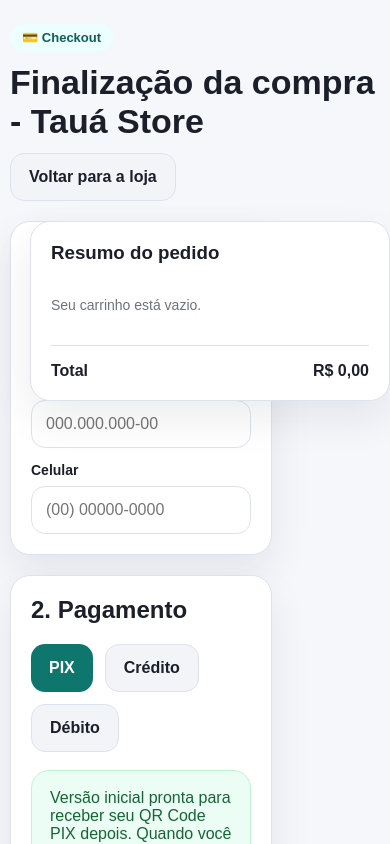
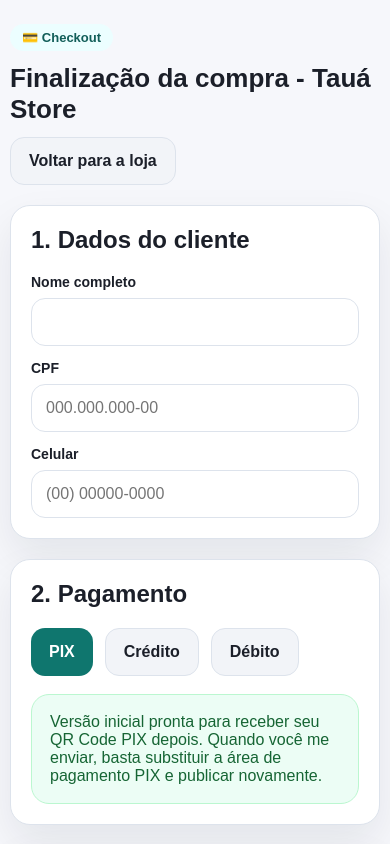
Before and after one commit to mateuseduardo250/Taua-Store, a Next.js app: page /checkout in a window 390 px wide. Shown: the top 844 px of the page. Built offline with nearby package versions, Linux system fonts and the light colour scheme.

Commit message:
Update page.tsx

```diff
--- a/src/app/checkout/page.tsx
+++ b/src/app/checkout/page.tsx
@@ -1,27 +1,62 @@
 'use client';
 
+import { useEffect, useState } from 'react';
 import Link from 'next/link';
 import { CheckoutForm } from '@/components/checkout/CheckoutForm';
 import { OrderSummary } from '@/components/checkout/OrderSummary';
 import { storeConfig } from '@/config.store';
 
 export default function CheckoutPage() {
+  const [isMobile, setIsMobile] = useState(false);
+
+  useEffect(() => {
+    const checkScreen = () => {
+      setIsMobile(window.innerWidth <= 768);
+    };
+
+    checkScreen();
+    window.addEventListener('resize', checkScreen);
+
+    return () => window.removeEventListener('resize', checkScreen);
+  }, []);
+
   return (
     <main className="page-section">
       <div className="container" style={{ display: 'grid', gap: 20 }}>
-        <div style={{ display: 'flex', justifyContent: 'space-between', gap: 12, flexWrap: 'wrap', alignItems: 'center' }}>
+        <div
+          style={{
+            display: 'flex',
+            justifyContent: 'space-between',
+            gap: 12,
+            flexWrap: 'wrap',
+            alignItems: 'center',
+          }}
+        >
           <div>
             <span className="badge">💳 Checkout</span>
-            <h1 style={{ margin: '12px 0 0', fontSize: 34 }}>Finalização da compra - {storeConfig.storeName}</h1>
+            <h1 style={{ margin: '12px 0 0', fontSize: isMobile ? 26 : 34 }}>
+              Finalização da compra - {storeConfig.storeName}
+            </h1>
           </div>
+
           <Link className="btn btn-secondary" href="/">
             Voltar para a loja
           </Link>
         </div>
 
-        <div style={{ display: 'grid', gap: 20, gridTemplateColumns: 'minmax(0, 1fr) 360px' }}>
-          <CheckoutForm />
+        <div
+          style={{
+            display: 'grid',
+            gap: 20,
+            gridTemplateColumns: isMobile ? '1fr' : 'minmax(0, 1fr) 360px',
+            alignItems: 'start',
+          }}
+        >
           <div>
+            <CheckoutForm />
+          </div>
+
+          <div style={{ marginTop: isMobile ? 0 : 0 }}>
             <OrderSummary />
           </div>
         </div>
```
